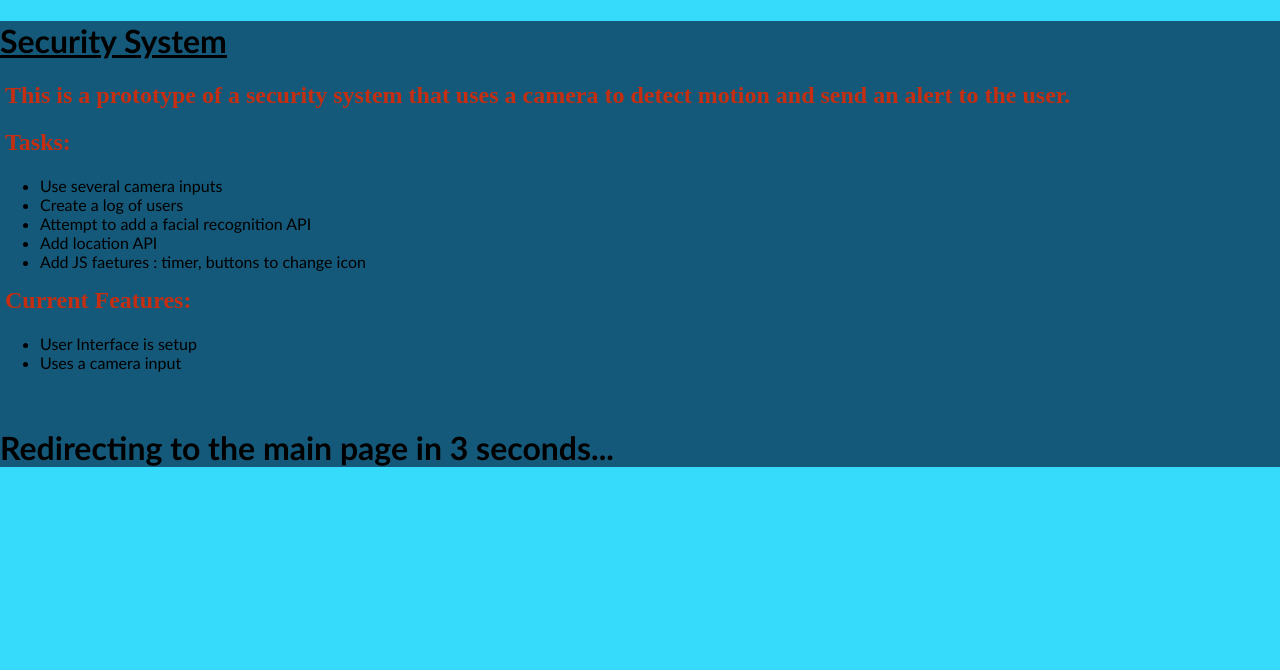
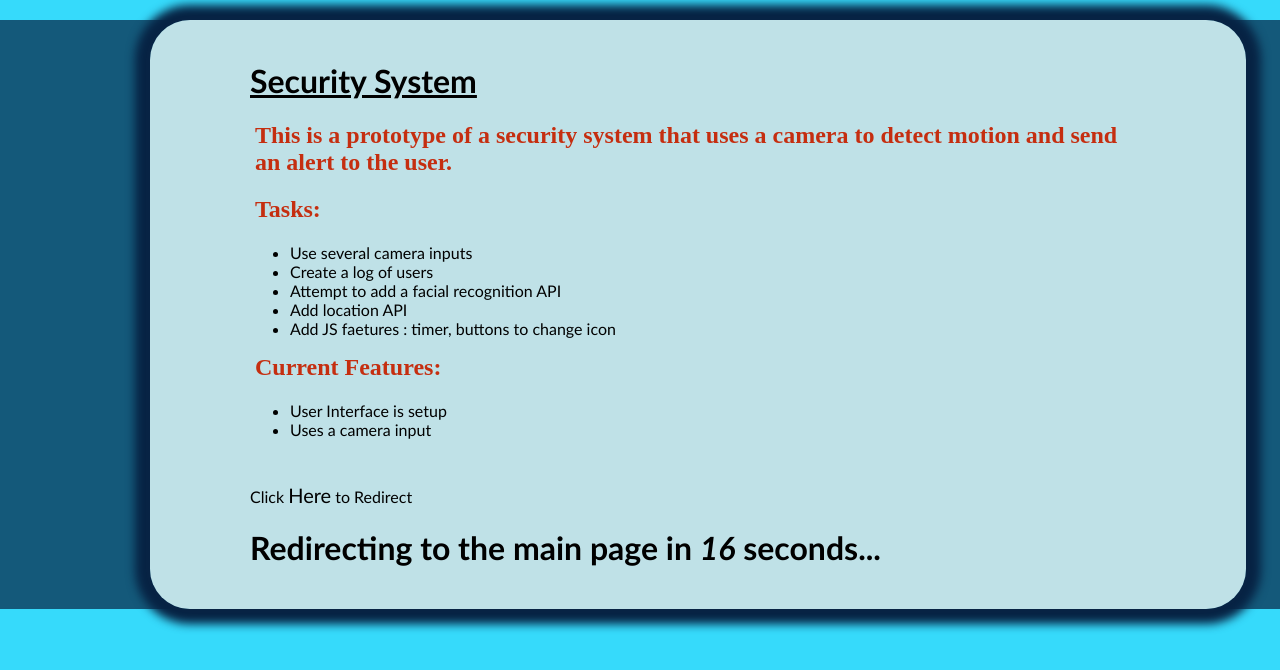
Before and after one commit to Leospars/Security, a plain HTML site: page index.html in a window 1280 px wide. Drawn offline with Linux system fonts and the light colour scheme; a web font is replaced by a local one.

Commit message:
Better redirect for index.html

```diff
--- a/index.html
+++ b/index.html
@@ -3,11 +3,12 @@
 <head>
     <meta charset="UTF-8">
     <meta name="viewport" content="width=device-width, initial-scale=1.0">
-    <meta http-equiv="refresh" content="3; url=https://leospars.github.io/Security/securityApp.html">
+    <!-- <meta http-equiv="refresh" content="20; url=https://leospars.github.io/Security/securityApp.html"> -->
     <title>Document</title>
-    <link rel="stylesheet" href=".\security.css">
+    <link rel="stylesheet" href="security.css">
 </head>
-<body>
+<body >
+    <div id="container">
     <h1><u> Security System </u></h1>
     <h2> This is a prototype of a security system that uses a camera to detect motion and send an alert to the user. </h2>
     <h2> Tasks: </h2>
@@ -24,12 +25,26 @@
             <li> Uses a camera input </li>
         </ul>
         <br />
-    <h1>Redirecting to the main page in 3 seconds...</h1>
+        <p> Click <a href="https://leospars.github.io/Security/securityApp.html"">Here</a> to Redirect</p>
+    <h1>Redirecting to the main page in <em id="CountDown">XX</em> seconds...</h1>
+    </div>
     </body>
     <script>
-        // setTimeout(function(){
-        //     window.location.href = 'https://repo.github.io/Security/index.html/securityApp.html';
-        //     console.log("Page redirected to securityApp.html");
-        // }, 3000);
+        let timeLeft = 20;
+        let countDown = setInterval(function(){
+            if(timeLeft === 0){
+                window.open('https://leospars.github.io/Security/securityApp.html', '_self');
+                console.log("Page redirected to securityApp.html");
+            }
+            let timer = document.getElementById("CountDown");
+            timer.innerHTML = timeLeft;
+            timeLeft -= 1;
+            console.log(timeLeft);
+
+        }, 1000);
+
+        if(timeLeft === -1){
+            clearInterval(countDown);
+        }
     </script>
 </html>
```
